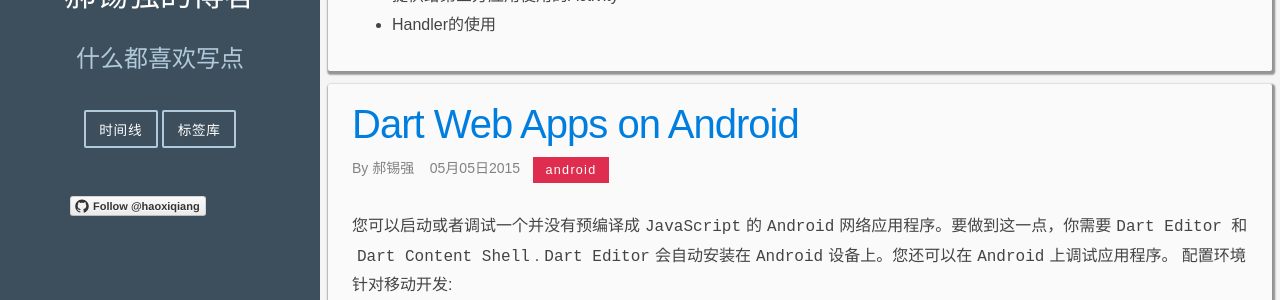
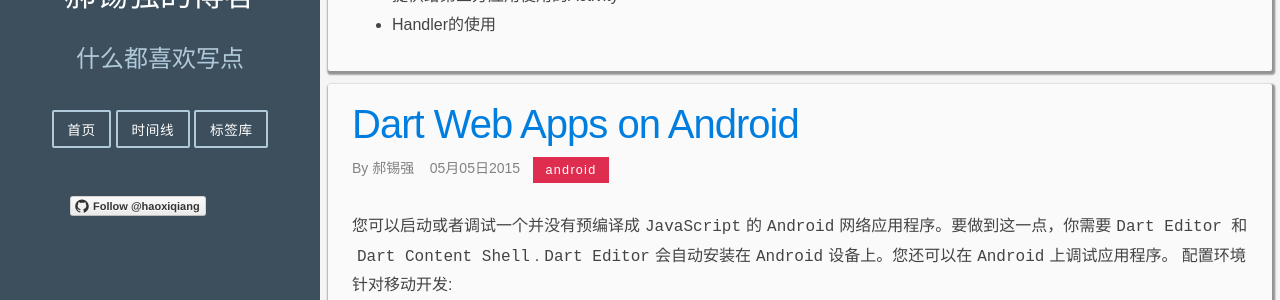
Before and after one commit to Haoxiqiang/haoxiqiang.github.io, a Jekyll site: the page built from index.html, in a window 1280 px wide. Shown: the part 245-545 px from the top of the page. Built offline with Jekyll 4.4.1, drawn with Linux system fonts in a browser that asks for light colours; the list of posts is cut into pages by our own code.

Commit message:
1.add main page

```diff
--- a/_includes/header.html
+++ b/_includes/header.html
@@ -12,15 +12,14 @@
         <nav class="sidebar-nav">
             <ul class="sidebar-nav-list">
                 <li class="sidebar-nav-item">
+                    <a class="pure-button" href="{{'/'| prepend: site.baseurl}}">首页</a>
+                </li>
+                <li class="sidebar-nav-item">
                     <a class="pure-button" href="{{'/static/timing.html'| prepend: site.baseurl }}">时间线</a>
                 </li>
                 <li class="sidebar-nav-item">
                     <a class="pure-button" href="{{'/static/tag.html'| prepend: site.baseurl }}">标签库</a>
                 </li>
-<!--                 <li class="sidebar-nav-item">
-                    <a class="pure-button" href="{{'/static/samples.html'| prepend: site.baseurl }}">实例集</a>
-                </li> -->
-
             </ul>
         </nav>
     </div>
```
